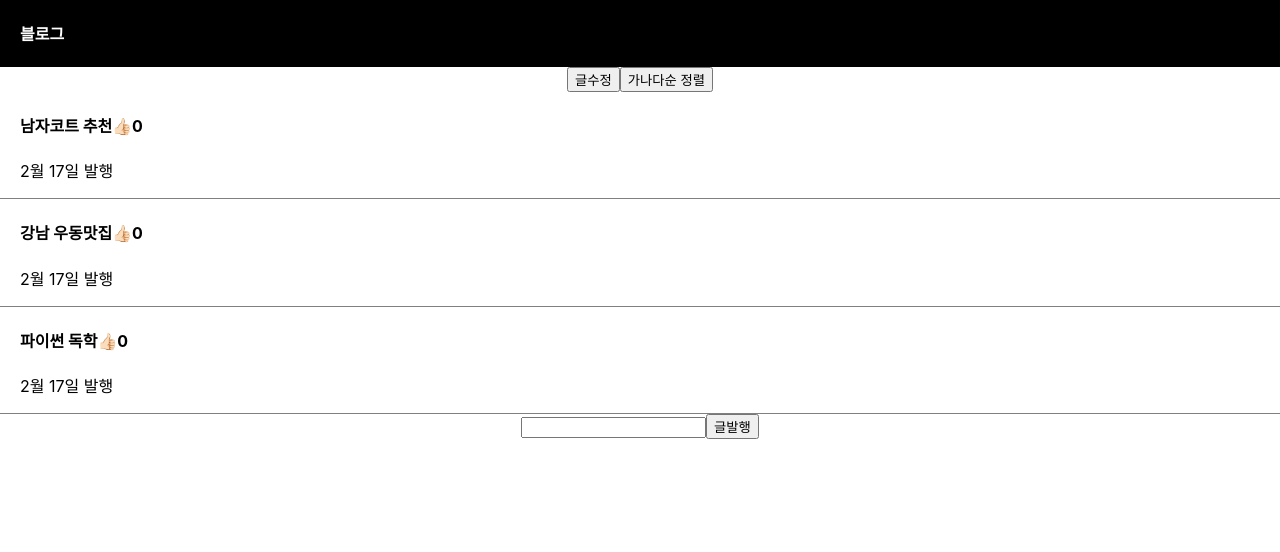
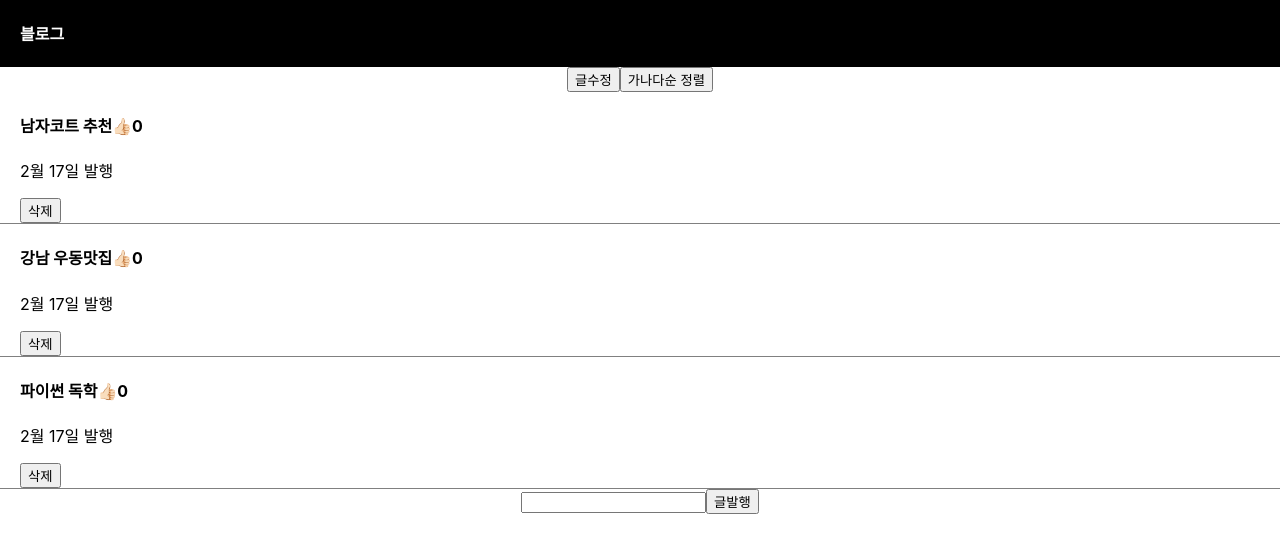
Before and after one commit to kickbell/reactweb, a React (Create React App) app in the folder blog/: page / in a window 1280 px wide. Shown: the top 552 px of the page. Built offline with nearby package versions, Linux system fonts and the light colour scheme.

Commit message:
Add 글삭제기능 추가

```diff
--- a/blog/src/App.js
+++ b/blog/src/App.js
@@ -61,6 +61,11 @@ function App() {
                 {따봉[index]}
                 </h4>
               <p>2월 17일 발행</p>
+              <button onClick = {()=> {
+                  let copy = [...글제목];
+                  copy.splice(index,1)
+                  글제목변경(copy)
+              }}>삭제</button>
             </div>
           )
         })
```
